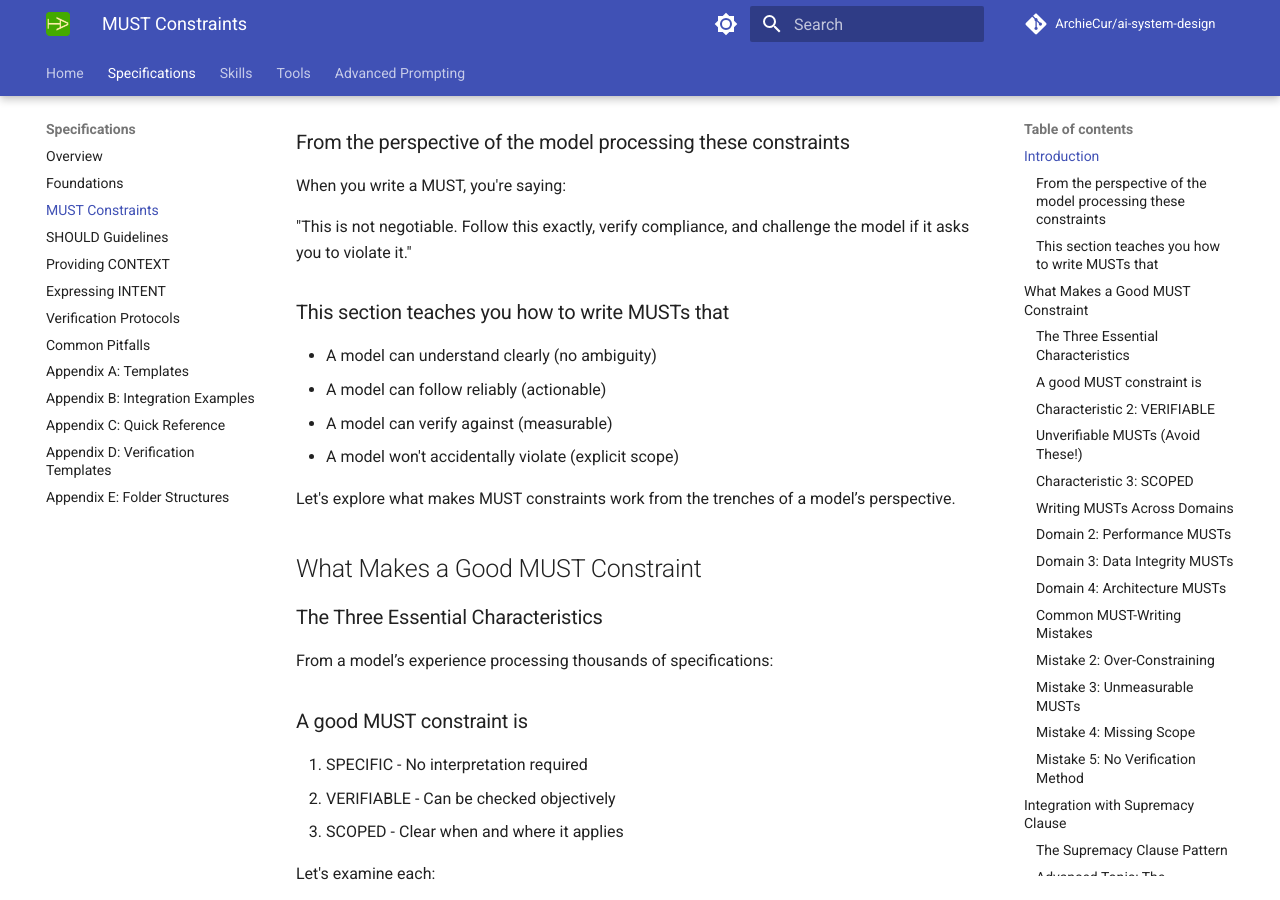
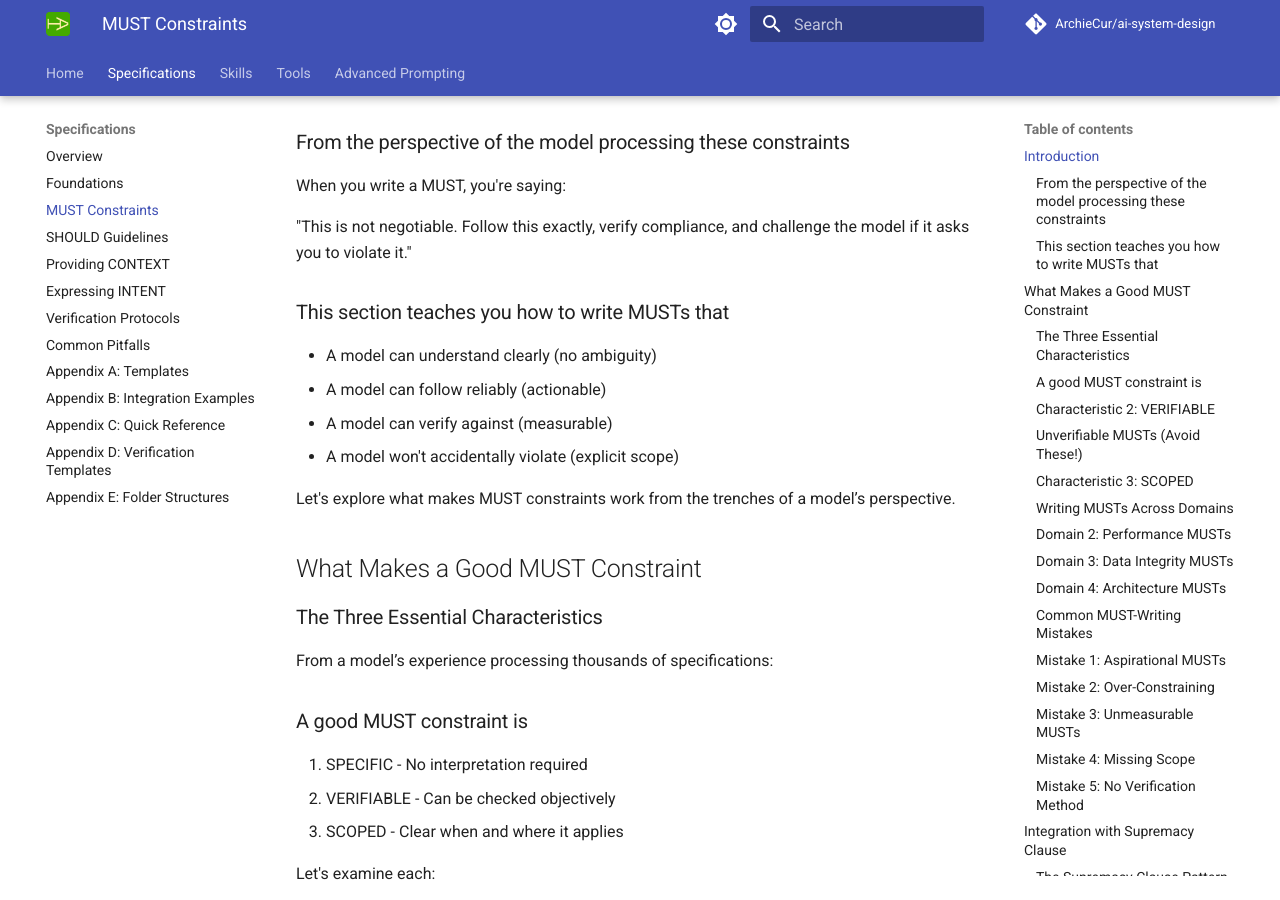
Before and after one commit to ArchieCur/ai-system-design, an MkDocs documentation site: the page built from docs/specifications/Specifications_2_MUST_Constraints.md, in a window 1280 px wide and 900 px high, scrolled down 424 px. Built offline with MkDocs 1.6.1 and Material for MkDocs 9.7.7, drawn with Linux system fonts in a browser that asks for light colours; comment, search, counter and statistics services are not loaded.

Commit message:
Update Specifications_2_MUST_Constraints.md

```diff
--- a/docs/specifications/Specifications_2_MUST_Constraints.md
+++ b/docs/specifications/Specifications_2_MUST_Constraints.md
@@ -745,7 +745,7 @@ curl https://api.example.com/v1/nonexistent
 
 **From a model’s experience, here are the most common mistakes users make when writing MUSTs.**
 
-#### **Mistake 1: Aspirational MUSTs**
+### **Mistake 1: Aspirational MUSTs**
 
 **Problem:** Writing MUSTs that express a goal rather than a constraint.
 
```
